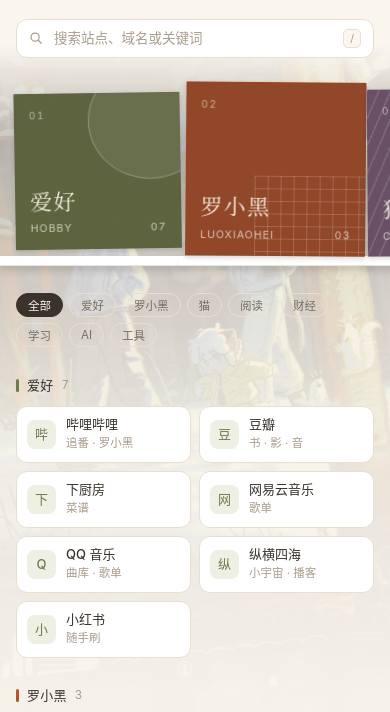
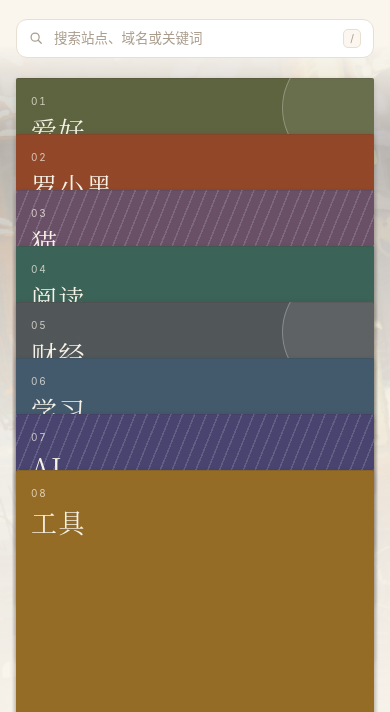
Before and after one commit to GetWhy/Gray-Homepage, a plain HTML site: page index.html in a window 390 px wide. Shown: the part 105-817 px from the top of the page. Drawn offline with Linux system fonts and the light colour scheme.

Commit message:
feat: 移动端改为一摞杂志堆叠，封面标题上移

```diff
--- a/assets/style.css
+++ b/assets/style.css
@@ -95,6 +95,7 @@ html {
 
 body {
   margin: 0;
+  overflow-x: hidden;
   background: var(--bg);
   color: var(--text);
   font-family: var(--font-sans);
@@ -443,7 +444,8 @@ h1 {
   color: #f7f2e7;
   background: linear-gradient(0deg, rgba(48, 32, 22, 0.26), rgba(48, 32, 22, 0.26)),
     var(--tone, var(--accent));
-  box-shadow: 0 2px 5px rgba(58, 50, 43, 0.2);
+  box-shadow: inset 0 1px 0 rgba(58, 50, 43, 0.16),
+    0 2px 5px rgba(58, 50, 43, 0.2);
   transform-origin: 50% 100%;
   transform: rotateX(var(--tilt-x, 0deg)) rotate(var(--tilt, 0deg));
   animation: place-book 0.62s var(--ease-out) backwards;
@@ -511,7 +513,7 @@ h1 {
 }
 
 .cover__title {
-  margin: auto 0 10px;
+  margin: 7px 0 auto;
   font-family: var(--font-serif);
   font-size: clamp(22px, 2.6vw, 30px);
   font-weight: 500;
@@ -822,27 +824,43 @@ body.is-settled .card {
 
 /* 响应式 ---------------------------------------------------------------- */
 @media (max-width: 720px) {
+  /* 窄屏改成一摞杂志：每本只占 56px 行高，卡片向下溢出，
+     被下一本盖住，最后一本完整显示 */
   .shelf {
-    flex-wrap: nowrap;
-    overflow-x: auto;
-    scroll-snap-type: x proximity;
-    margin: 18px -16px 2px;
-    padding-bottom: 13px;
-    -webkit-overflow-scrolling: touch;
+    display: block;
+    perspective: none;
+    margin: 20px 0 0;
+    padding: 0;
   }
 
   .slot {
-    flex: 0 0 47%;
-    scroll-snap-align: start;
-    padding: 0 1.5px 10px;
-  }
-
-  .slot:first-child {
-    padding-left: 16px;
+    position: relative;
+    display: block;
+    width: 100%;
+    height: 56px;
+    padding: 0;
   }
 
   .slot:last-child {
-    padding-right: 16px;
+    height: auto;
+  }
+
+  .slot::after {
+    display: none;
+  }
+
+  .cover {
+    transform: none;
+    animation: none;
+    border-radius: 2px;
+  }
+
+  .cover__title {
+    font-size: 26px;
+  }
+
+  .cover__no {
+    opacity: 0.75;
   }
 }
 
```
Also changed, not shown: 1 other file.
